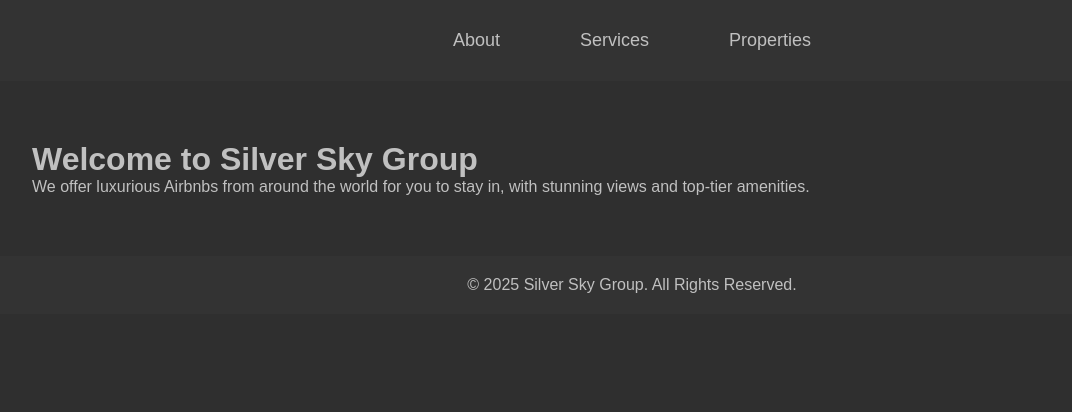
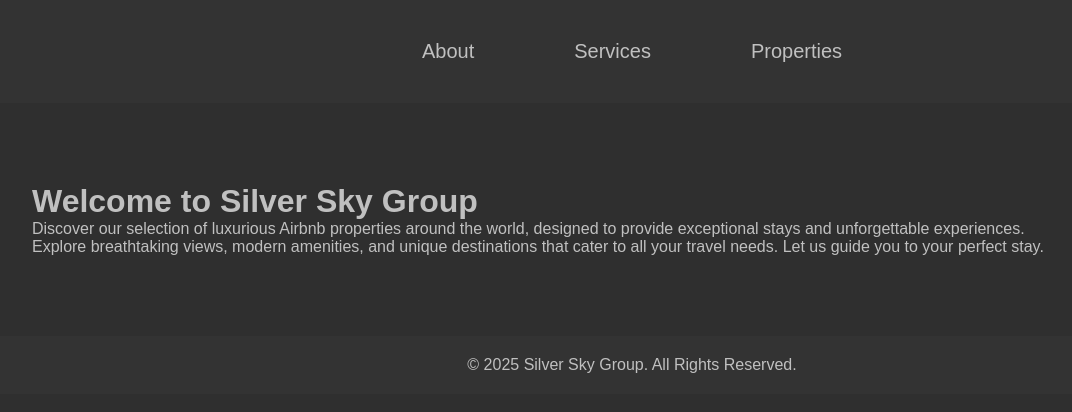
Before and after one commit to neevschips/group, a plain HTML site: page index.html in a window 1280 px wide. Shown: the whole page, without its empty margins (8-1080 px from the left). Drawn offline with Linux system fonts and the light colour scheme.

Commit message:
Update index.html

```diff
--- a/index.html
+++ b/index.html
@@ -14,6 +14,7 @@
             padding: 0;
             color: silver; /* All text is silver */
             overflow-x: hidden;
+            height: 100%; /* Full height */
         }
 
         h1, h2, p {
@@ -31,7 +32,7 @@
             display: flex;
             justify-content: center;
             background-color: #333;
-            padding: 15px 0;
+            padding: 20px 0;
             position: sticky;
             top: 0;
             z-index: 1000;
@@ -41,10 +42,10 @@
         nav a {
             color: silver;
             text-decoration: none;
-            padding: 15px 25px;
-            margin: 0 15px;
+            padding: 20px 30px;
+            margin: 0 20px;
             border-radius: 5px;
-            font-size: 18px;
+            font-size: 20px;
             transition: color 0.3s ease, transform 0.3s ease;
         }
 
@@ -62,7 +63,7 @@
         .container {
             max-width: 1200px;
             margin: 0 auto;
-            padding: 60px 20px;
+            padding: 80px 20px;
             opacity: 0;
             animation: fadeIn 1s forwards;
         }
@@ -85,7 +86,7 @@
         .property {
             background-color: #444;
             border-radius: 10px;
-            padding: 15px;
+            padding: 20px;
             text-align: center;
             transition: background-color 0.3s ease, transform 0.3s ease;
         }
@@ -111,6 +112,9 @@
             text-align: center;
             padding: 20px 0;
             color: silver;
+            position: relative;
+            bottom: 0;
+            width: 100%;
         }
 
         /* Hidden Sections */
@@ -129,22 +133,27 @@
         <a href="#" onclick="showSection('contact')">Contact</a>
     </nav>
 
-    <!-- Main Content -->
+    <!-- Home Page -->
     <div id="home" class="container hidden-section">
         <h1>Welcome to Silver Sky Group</h1>
-        <p>We offer luxurious Airbnbs from around the world for you to stay in, with stunning views and top-tier amenities.</p>
+        <p>Discover our selection of luxurious Airbnb properties around the world, designed to provide exceptional stays and unforgettable experiences.</p>
+        <p>Explore breathtaking views, modern amenities, and unique destinations that cater to all your travel needs. Let us guide you to your perfect stay.</p>
     </div>
 
+    <!-- About Page -->
     <div id="about" class="container hidden-section">
         <h2>About Silver Sky Group</h2>
-        <p>We are passionate about providing exclusive, high-end Airbnb properties around the world that offer breathtaking views, unique experiences, and top-tier amenities. Our goal is to ensure that every stay is memorable.</p>
+        <p>At Silver Sky Group, we offer luxurious Airbnbs from around the world for you to stay in, with stunning views and top-tier amenities. Whether you're looking for a romantic getaway, a family vacation, or a luxurious retreat, we have the perfect place for you.</p>
+        <p>Our mission is to connect travelers with beautiful, memorable stays that meet their needs and exceed their expectations. We pride ourselves on providing personalized service and unforgettable experiences.</p>
     </div>
 
+    <!-- Services Page -->
     <div id="services" class="container hidden-section">
         <h2>Our Services</h2>
-        <p>We provide an exceptional selection of Airbnbs, tailored to suit your unique needs. From luxury accommodations to unique destinations, we offer top-quality service for every guest.</p>
+        <p>We specialize in providing an exceptional selection of luxury Airbnbs from various regions. Our properties offer unmatched comfort, unique experiences, and breathtaking views. Whether it's a beach house, a mountain villa, or a city apartment, we have something for everyone.</p>
     </div>
 
+    <!-- Properties Page -->
     <div id="properties" class="container hidden-section">
         <h2>Our Stunning Properties</h2>
         <div class="property-list">
@@ -168,9 +177,10 @@
         </div>
     </div>
 
+    <!-- Contact Page -->
     <div id="contact" class="container hidden-section">
         <h2>Contact Us</h2>
-        <p>If you have any questions or inquiries, feel free to reach out to us! We're happy to assist you.</p>
+        <p>If you have any questions or inquiries, feel free to reach out to us! We're happy to assist you with any information you need.</p>
     </div>
 
     <!-- Footer -->
```
